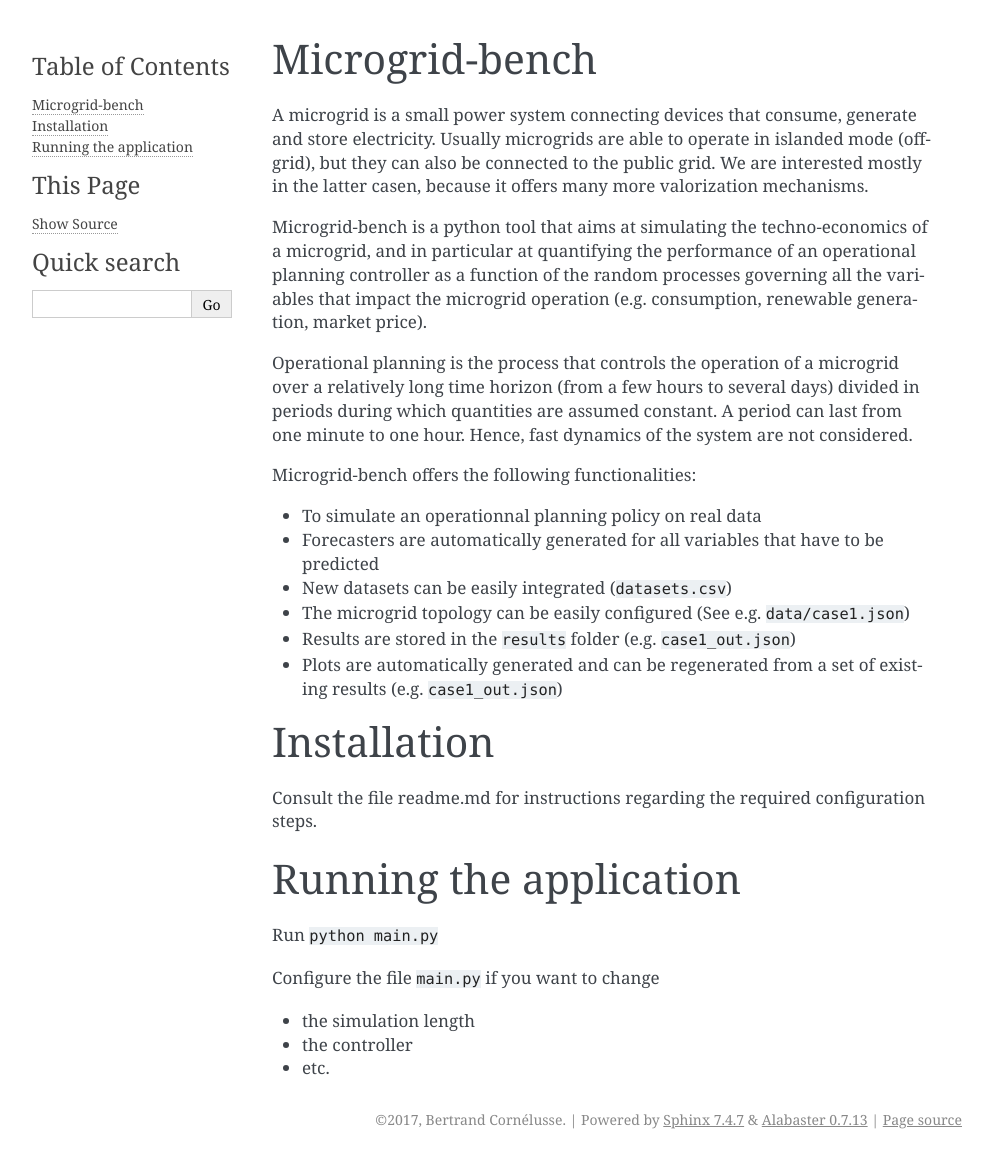
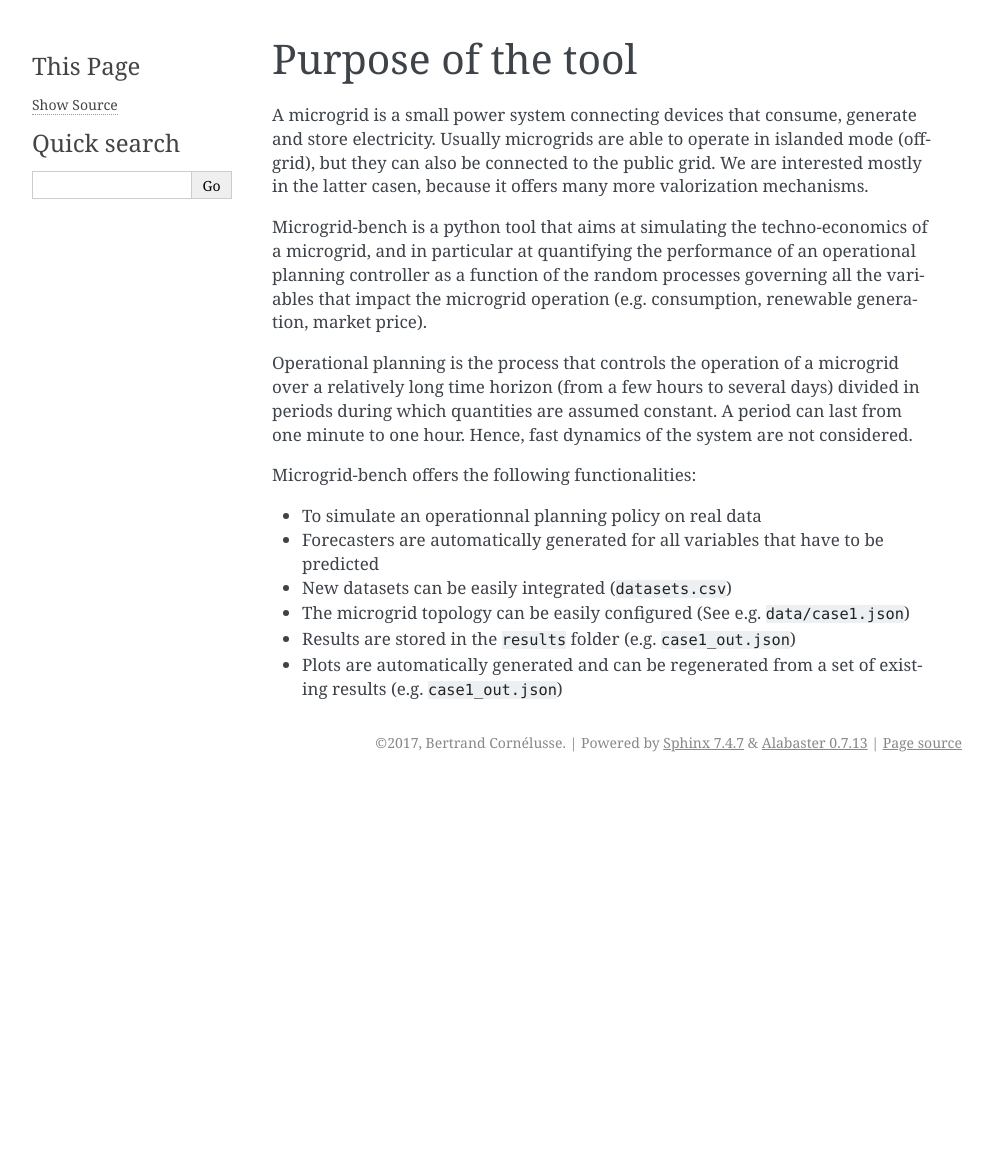
Before and after one commit to bcornelusse/microgrid-bench, a Sphinx documentation site: the page built from docs/intro.rst, in a window 1280 px wide. Shown: the whole page, without its empty margins (148-1141 px from the left). Built offline with Sphinx 7.4.7, drawn with Linux system fonts in a browser that asks for light colours; after the commit the page ends 900 px from its top, so only the background shows below that.

Commit message:
readme.rst and associated changes

```diff
--- /dev/null
+++ b/docs/includeme.rst
@@ -0,0 +1 @@
+.. include:: ../README.rst
--- a/docs/index.rst
+++ b/docs/index.rst
@@ -11,6 +11,7 @@ Welcome to Microgrid-bench's documentation!
    :caption: Contents:
 
    intro
+   includeme
    modules
 
 
--- a/docs/intro.rst
+++ b/docs/intro.rst
@@ -1,6 +1,6 @@
-===============
-Microgrid-bench
-===============
+===================
+Purpose of the tool
+===================
 
 A microgrid is a small power system connecting devices that consume, generate and store electricity.
 Usually microgrids are able to operate in islanded mode (off-grid), but they can also be connected to the public grid.
@@ -23,21 +23,3 @@ Microgrid-bench offers the following functionalities:
 * The microgrid topology can be easily configured (See e.g. ``data/case1.json``)
 * Results are stored in the ``results`` folder (e.g. ``case1_out.json``)
 * Plots are automatically generated and can be regenerated from a set of existing results (e.g. ``case1_out.json``)
-
-============
-Installation
-============
-
-Consult the file readme.md for instructions regarding the required configuration steps.
-
-=======================
-Running the application
-=======================
-
-Run ``python main.py``
-
-Configure the file ``main.py`` if you want to change
-
-* the simulation length
-* the controller
-* etc.
```
Also changed, not shown: README.md (deleted, +0 -39 lines), README.rst (added, +52 -0 lines).
